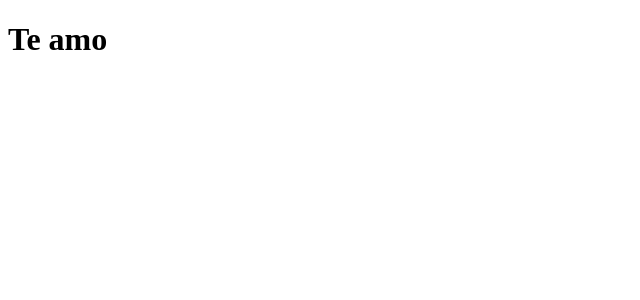
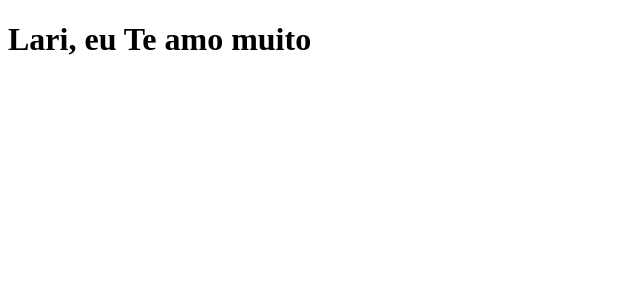
Before and after one commit to azevedo-pedro/clone-tabnews, a Next.js app: page / in a window 1280 px wide. Shown: the top 300 px of the page, without its empty margins (0-640 px from the left). Built offline with nearby package versions, Linux system fonts and the light colour scheme.

Commit message:
adiciona pagina inicial

```diff
--- a/pages/index.js
+++ b/pages/index.js
@@ -1,5 +1,5 @@
 function Home() {
-    return <h1>Te amo</h1>
+    return <h1>Lari, eu Te amo muito</h1>
 }
 
 export default Home
```
